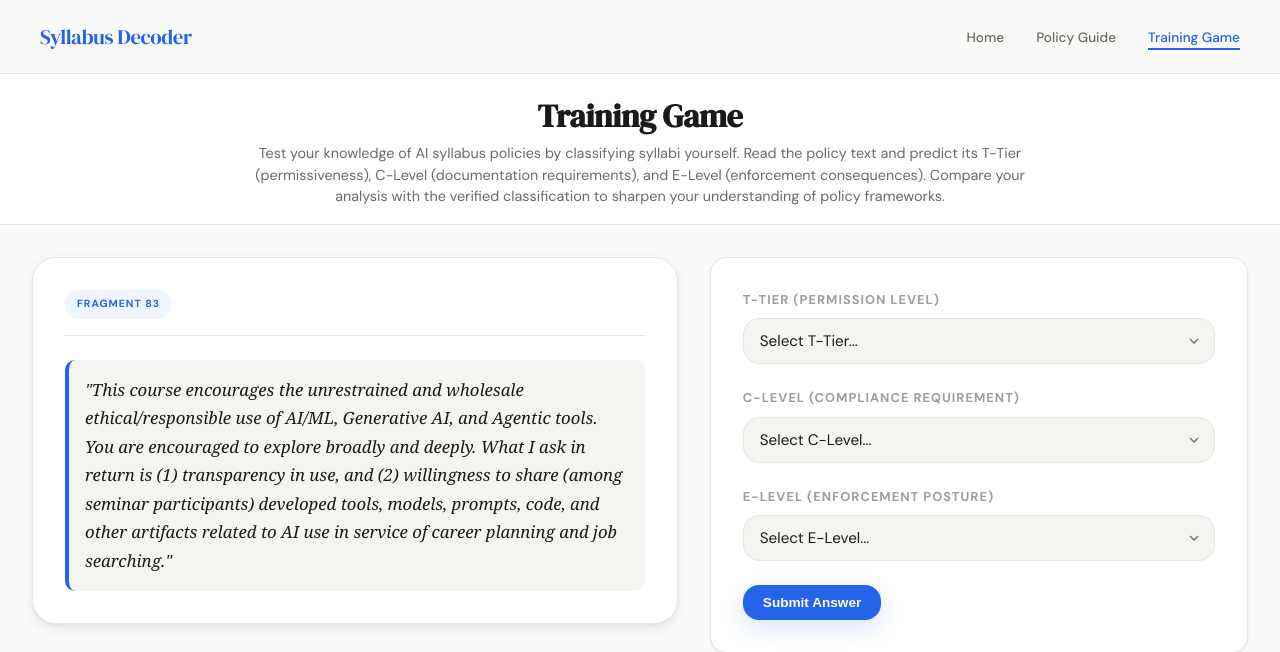
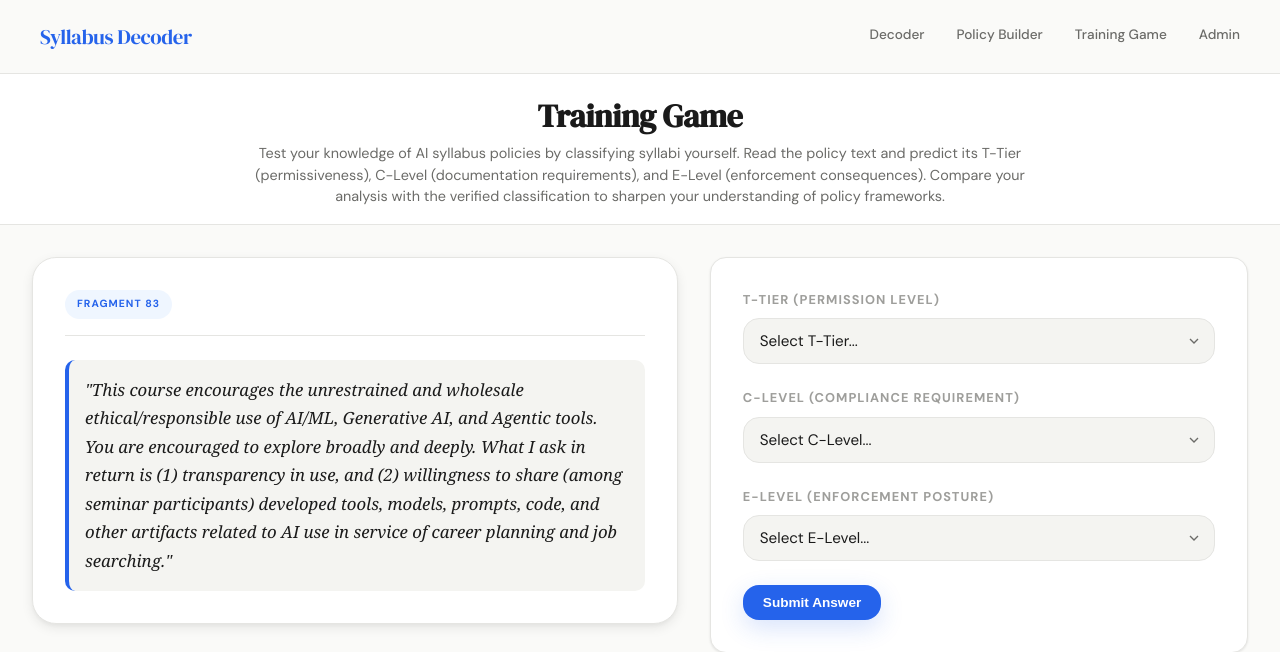
Before and after one commit to aninuona/syllabus-decoder, a Flask app: page /traininggame in a window 1280 px wide. Shown: the top 652 px of the page. Run offline with Flask 3, Linux system fonts and the light colour scheme.

Commit message:
Update training_game.html

```diff
--- a/templates/training_game.html
+++ b/templates/training_game.html
@@ -337,13 +337,14 @@
     </style>
 </head>
 <body>
-  <nav class="nav">
-    <a href="/" class="nav__brand">Syllabus Decoder</a>
-    <ul class="nav__links">
-      <li><a href="/">Home</a></li>
-      <li><a href="/guide">Policy Guide</a></li>
-      <li><a href="/game" class="active">Training Game</a></li>
-    </ul>
+  <nav class="main-nav">
+    <div class="logo"><a href="/">Syllabus Decoder</a></div>
+    <div class="nav-links">
+      <a href="/decoder">Decoder</a>
+      <a href="/buildsyllabus">Policy Builder</a>
+      <a href="/traininggame">Training Game</a>
+      <a href="/admin">Admin</a>
+    </div>
   </nav>
 
   <header class="game-header">
```
